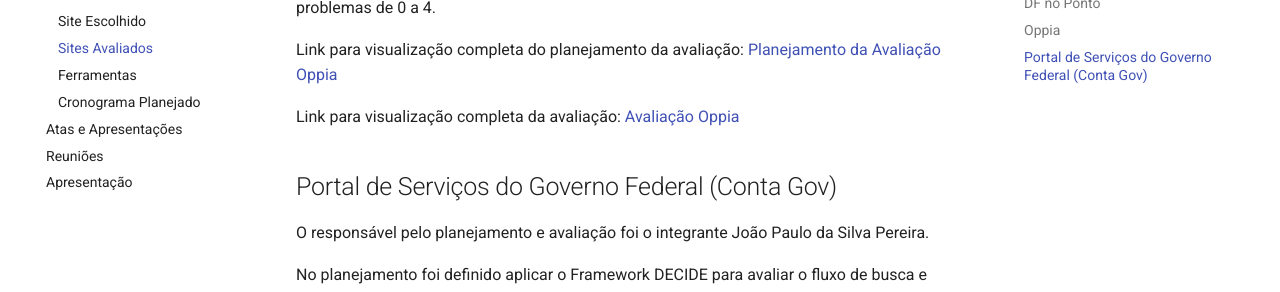
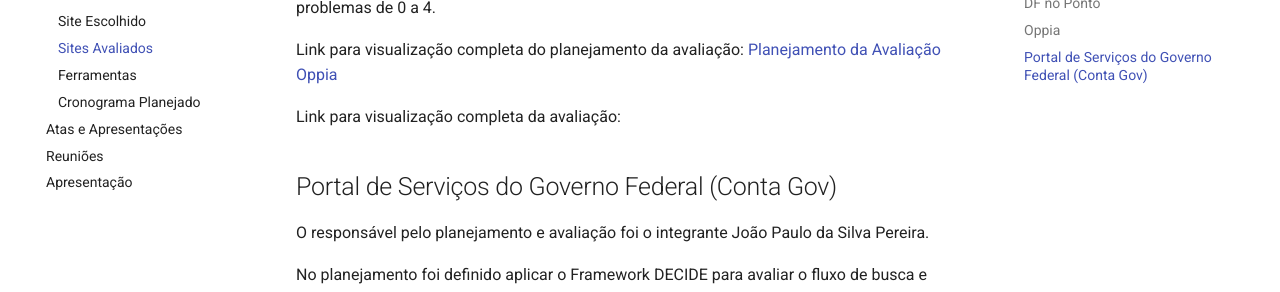
Before and after one commit to Interacao-Humano-Computador/2026.2-Grupo01, an MkDocs documentation site: the page built from docs/planejamento/sites_avaliados.md, in a window 1280 px wide and 900 px high, scrolled down 2132 px. Shown: the part 240-532 px from the top of the window. Built offline with MkDocs 1.6.1 and Material for MkDocs 9.7.7, drawn with Linux system fonts in a browser that asks for light colours; comment, search, counter and statistics services are not loaded.

Commit message:
update de erro de arquivo

```diff
--- a/docs/planejamento/sites_avaliados.md
+++ b/docs/planejamento/sites_avaliados.md
@@ -60,7 +60,7 @@
 
 Link para visualização completa do planejamento da avaliação: [Planejamento da Avaliação Oppia](planejamentos/planejamento_oppia.pdf)
 
-Link para visualização completa da avaliação: [Avaliação Oppia](avaliacoes/avaliacao_oppia.pdf)
+Link para visualização completa da avaliação:
 
 
 ## Portal de Serviços do Governo Federal (Conta Gov)
```
Also changed, not shown: docs/index.md (+1 -1 lines), 1 other file.
